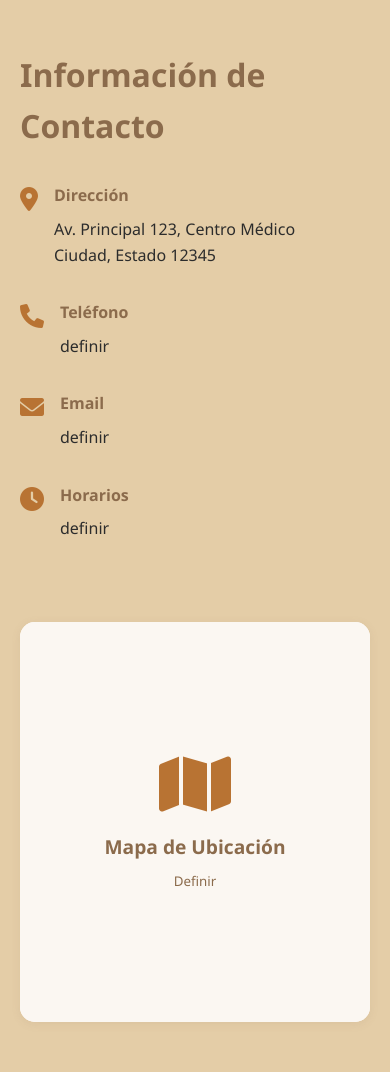
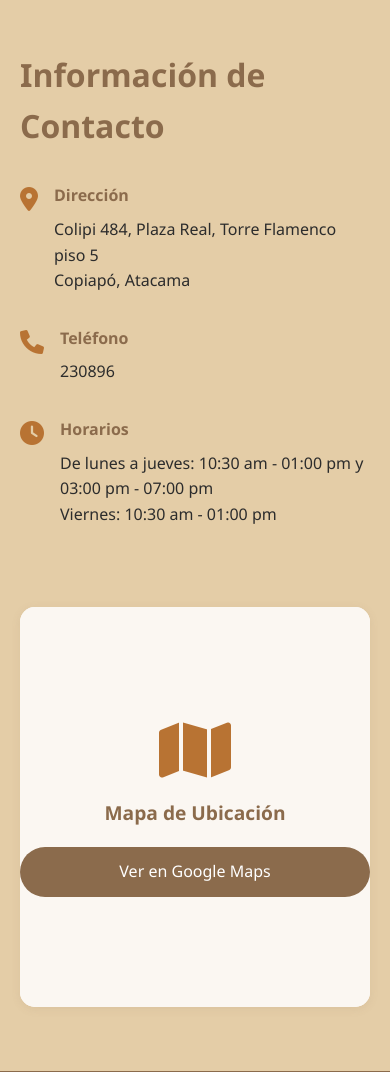
Before and after one commit to Claudio-Constanzo/consulta-medica, a Django app: page / in a window 390 px wide. Shown: the part 2078-3150 px from the top of the page. Run offline with Django 5.2, Linux system fonts and the light colour scheme.

Commit message:
home mas responsive

```diff
--- a/home/templates/home/home.html
+++ b/home/templates/home/home.html
@@ -87,7 +87,7 @@
                             <i class="fas fa-map-marker-alt"></i>
                             <div>
                                 <strong>Dirección</strong>
-                                <p>Av. Principal 123, Centro Médico<br>Ciudad, Estado 12345</p>
+                                <p>Colipi 484, Plaza Real, Torre Flamenco piso 5<br>Copiapó, Atacama</p>
                             </div>
                         </div>
 
@@ -95,23 +95,17 @@
                             <i class="fas fa-phone"></i>
                             <div>
                                 <strong>Teléfono</strong>
-                                <p>definir</p>
+                                <p>230896</p>
                             </div>
                         </div>
 
-                        <div class="contact-item">
-                            <i class="fas fa-envelope"></i>
-                            <div>
-                                <strong>Email</strong>
-                                <p>definir</p>
-                            </div>
-                        </div>
 
                         <div class="contact-item">
                             <i class="fas fa-clock"></i>
                             <div>
                                 <strong>Horarios</strong>
-                                <p>definir</p>
+                                <p>De lunes a jueves: 10:30 am - 01:00 pm y 03:00 pm - 07:00 pm</p>
+                                <p>Viernes: 10:30 am - 01:00 pm</p>
                             </div>
                         </div>
                     </div>
@@ -120,7 +114,9 @@
                         <div class="map-placeholder">
                             <i class="fas fa-map"></i>
                             <p>Mapa de Ubicación</p>
-                            <small>Definir</small>
+                            <a href="https://www.google.com/maps/place/27°22'01.5%22S+70°19'53.3%22W/@-27.3670883,-70.3314819,17z/data=!3m1!4b1!4m4!3m3!8m2!3d-27.3670883!4d-70.3314819?entry=ttu&g_ep=EgoyMDI1MDkwNy4wIKXMDSoASAFQAw%3D%3D" target="_blank" class="btn btn-primary" style="margin-top:10px;">
+                                Ver en Google Maps
+                            </a>
                         </div>
                     </div>
                 </div>
```
